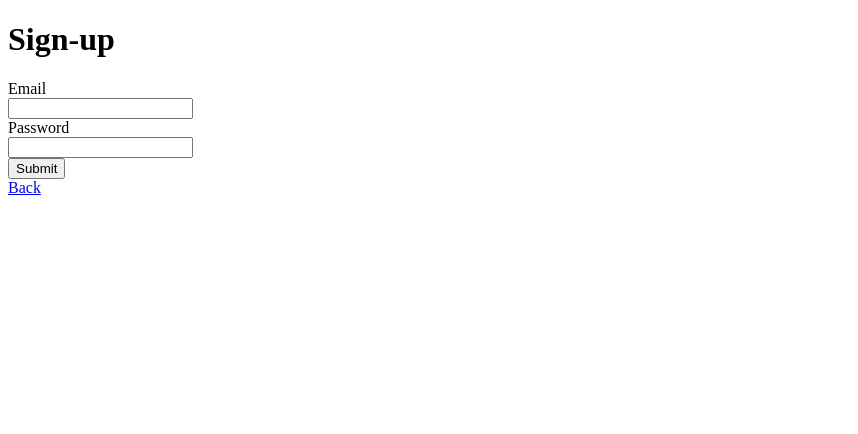
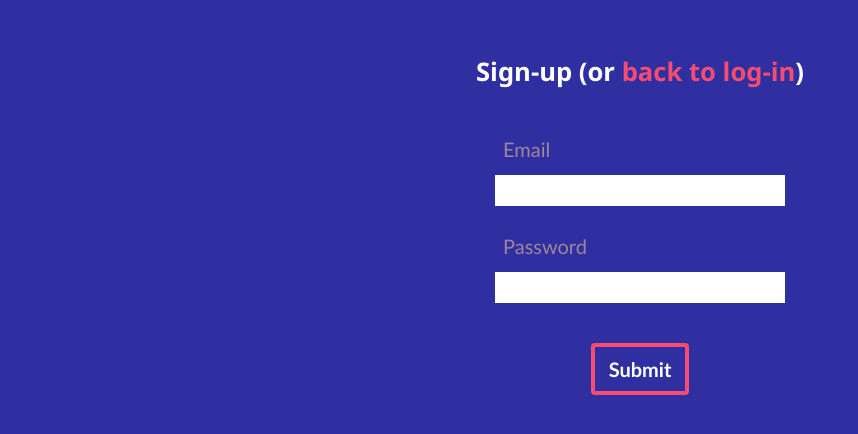
Before and after one commit to webDva/todo-list-web-app, a website: page frontend/signup.html in a window 1280 px wide. Shown: the whole page, without its empty margins (0-858 px from the left). Drawn offline with Linux system fonts and the light colour scheme.

Commit message:
began creating landing page design

```diff
--- a/frontend/signup.html
+++ b/frontend/signup.html
@@ -7,11 +7,13 @@
 
     <meta name="viewport" content="width=device-width, initial-scale=1">
     <link rel="icon" type="image/x-icon" href="favicon.ico">
+
+    <link rel="stylesheet" href="style.css">
 </head>
 
 <body>
-    <div>
-        <h1>Sign-up</h1>
+    <div class="signup flexbox-container">
+        <h1 class="signup-head">Sign-up (or <a href="/">back to log-in</a>)</h1>
         <div>
             <label for="email">Email</label>
             <br>
@@ -25,7 +27,6 @@
         </div>
         <button type="submit" onclick="signUp()">Submit</button>
     </div>
-    <a href="/">Back</a>
     <script src="frontend.js"></script>
 </body>
 </html>
--- a/frontend/style.css
+++ b/frontend/style.css
@@ -13,15 +13,15 @@ html, body {
     align-items: center;
 }
 
-.login {
+.login .signup {
     margin: 0 auto;
 }
 
-.login-head {
+.login-head, .signup-head {
     padding: 1.4rem 2rem;
     text-align: center;
     margin-top: 2rem;
-    font-family: Verdana;
+    font-family: 'Segoe UI', Tahoma, Geneva, Verdana, sans-serif;
 
     position: relative;
     display: inline-block;
@@ -30,11 +30,22 @@ html, body {
     font-size: 1.6em;
 }
 
+a {
+    color: #F64C72;
+    text-decoration: none;
+}
+
+a:hover {
+    color: #c43c5b;
+}
+
 label {
     position: relative;
     display: inline-block;
     margin: 8px;
     font-size: 20px;
+    color: #9e8797;
+    font-family: 'Trebuchet MS', 'Lucida Sans Unicode', 'Lucida Grande', 'Lucida Sans', Arial, sans-serif;
 }
 
 input {
@@ -50,7 +61,7 @@ button {
     display: block;
     clear: both;
     margin-top: 20px;
-    border: 4px solid deeppink;
+    border: 4px solid #F64C72;
     border-radius: 4px;
     font-size: 20px;
     font-weight: bold;
@@ -63,11 +74,11 @@ button {
 }
 
 button:hover {
-    background-color: deeppink;
+    background-color: #F64C72;
 }
 
 button:active {
-    background-color: crimson;
-    border-color: crimson;
+    background-color: #c43c5b;
+    border-color: #c43c5b;
     transition-duration: 0s;
 }
```
Also changed, not shown: frontend/index.html (+1 -4 lines).
